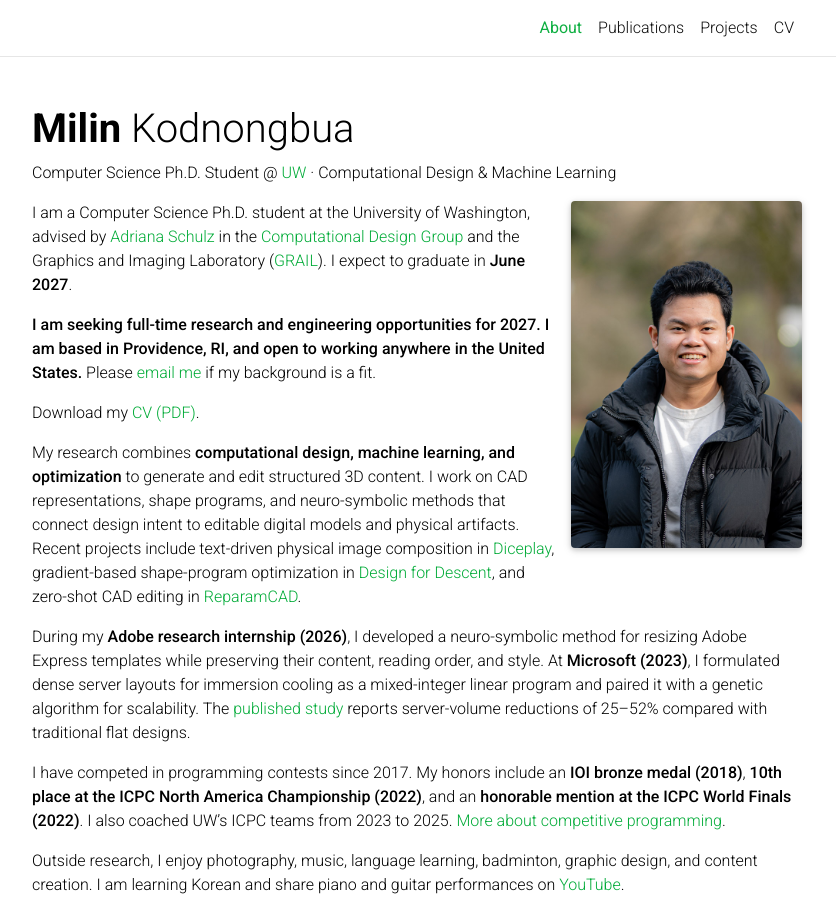
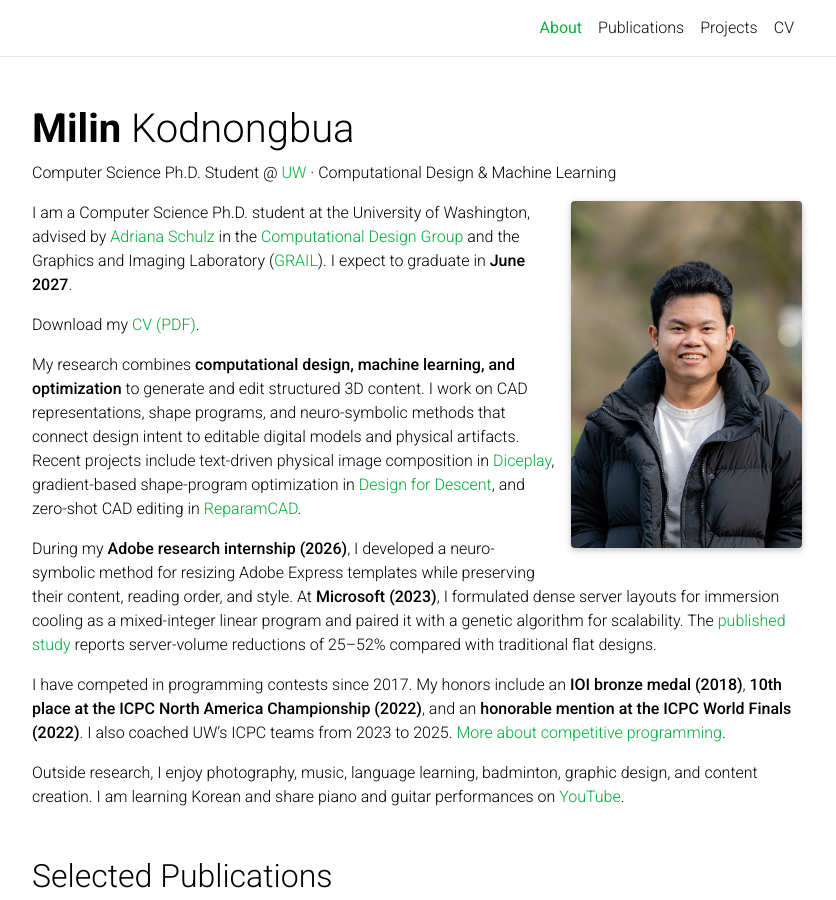
Before and after one commit to milmillin/milmillin.github.io, a Jekyll site: the page built from _pages/about.md, in a window 1280 px wide and 900 px high. Shown: the whole window, without its empty margins (223-1059 px from the left). Built offline with Jekyll 4.4.1, drawn with Linux system fonts in a browser that asks for light colours; full-size pictures stand in for the smaller copies a plugin makes; comment, search, counter and statistics services are not loaded; a style sheet for code colours, icons or effects is not loaded; some of the changed lines change nothing that is shown.

Commit message:
Hide full-time opportunities note on about page

```diff
--- a/_pages/about.md
+++ b/_pages/about.md
@@ -19,7 +19,7 @@ social: true  # includes social icons at the bottom of the page
 
 I am a Computer Science Ph.D. student at the University of Washington, advised by [Adriana Schulz](https://homes.cs.washington.edu/~adriana/) in the [Computational Design Group](https://www.computationaldesign.group/) and the Graphics and Imaging Laboratory ([GRAIL](https://grail.cs.washington.edu/)). I expect to graduate in **June 2027**.
 
-**I am seeking full-time research and engineering opportunities for 2027. I am based in Providence, RI, and open to working anywhere in the United States.** Please [email me](mailto:milink@cs.washington.edu) if my background is a fit.
+{% comment %}**I am seeking full-time research and engineering opportunities for 2027. I am based in Providence, RI, and open to working anywhere in the United States.** Please [email me](mailto:milink@cs.washington.edu) if my background is a fit.{% endcomment %}
 
 Download my [CV (PDF)]({{ '/assets/pdf/cv.pdf' | relative_url }}).
 
```
